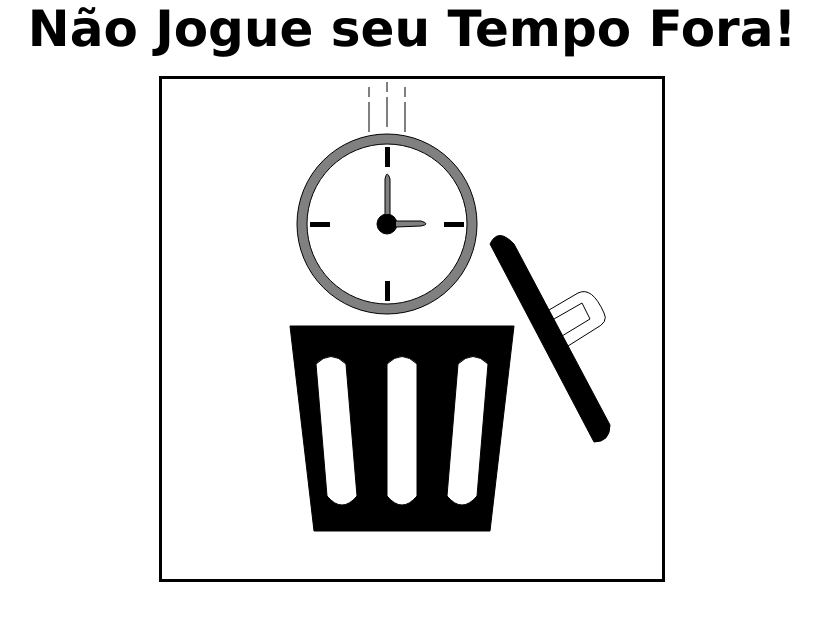
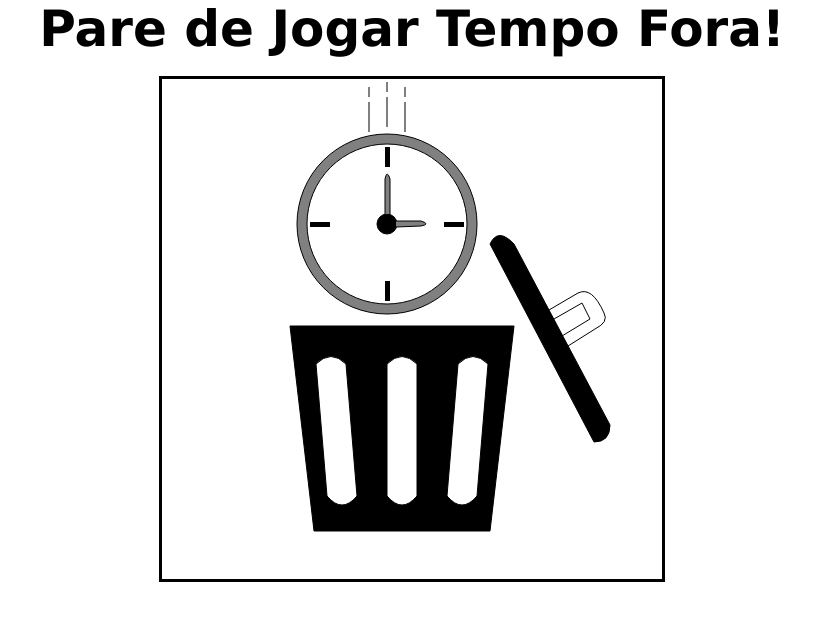
Before and after one commit to joao-lucas04/djw-canvas-joao-e-amanda, a plain HTML site: page index.html in a window 1280 px wide. Shown: the whole page, without its empty margins (228-1049 px from the left). Drawn offline with Linux system fonts and the light colour scheme.

Commit message:
trocando titulo da pagina

```diff
--- a/index.html
+++ b/index.html
@@ -10,7 +10,7 @@
 </head>
 
 <body>
-    <h1>Não Jogue seu Tempo Fora!</h1>
+    <h1>Pare de Jogar Tempo Fora!</h1>
     <br>
     <center><canvas id="canvas" width="500px" height="500px"></canvas></center>
 </body>
```
